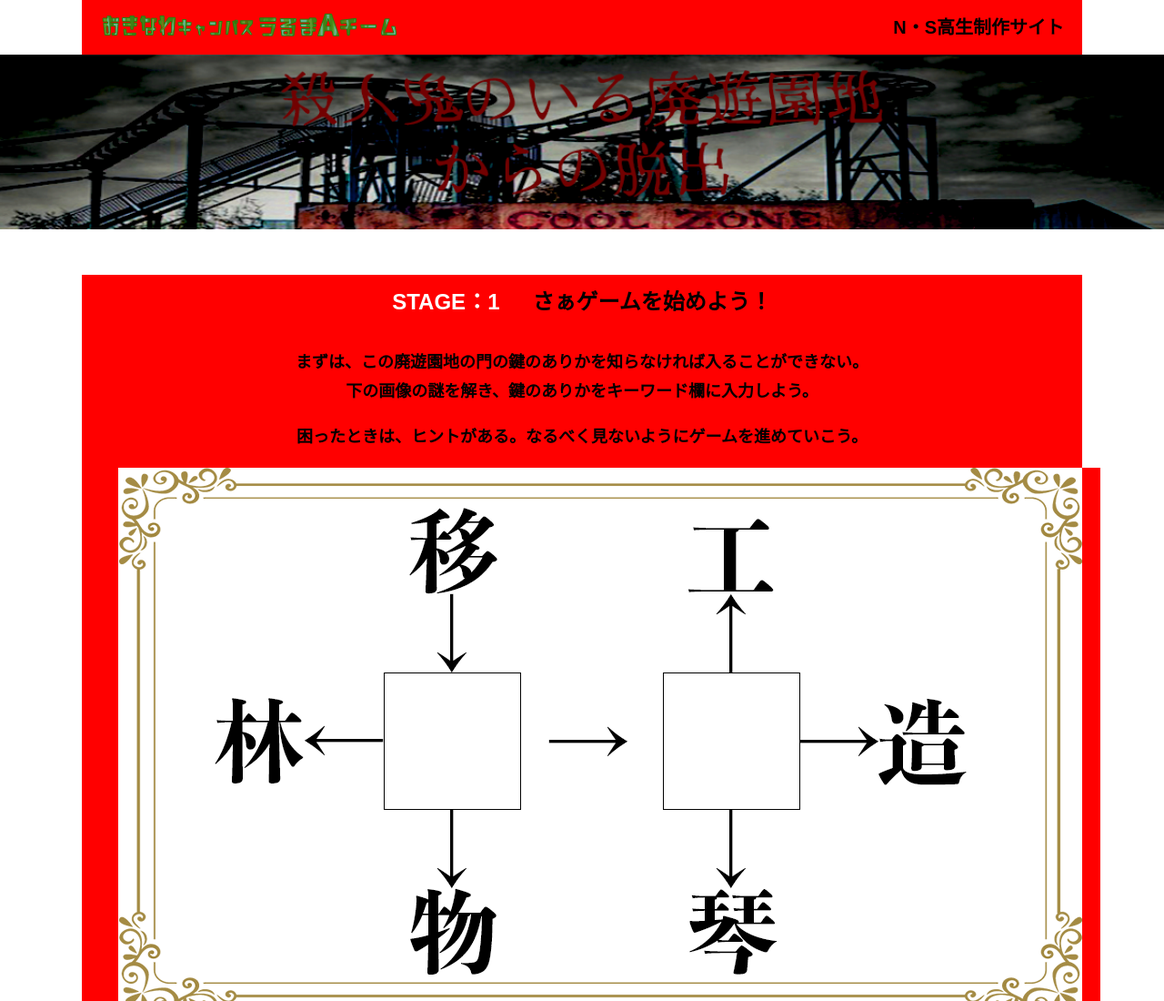
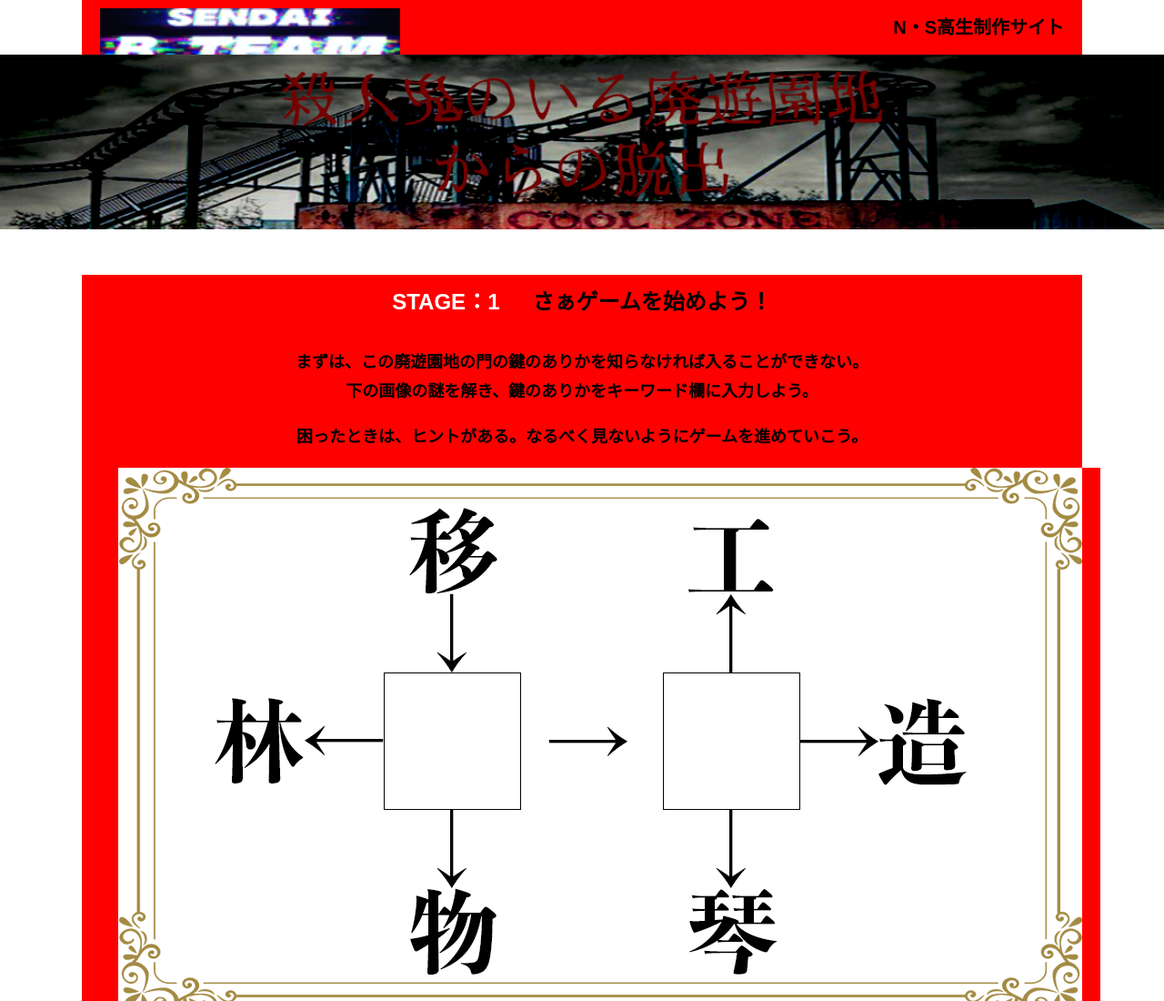
Before and after one commit to TasakiNana/alfa-sendai-B, a plain HTML site: page main.html in a window 1280 px wide. Shown: the top 1100 px of the page at 91% size. Drawn offline with nearby package versions, Linux system fonts and the light colour scheme.

Commit message:
Update main.html

```diff
--- a/main.html
+++ b/main.html
@@ -17,7 +17,7 @@
   </svg>
   <header class="header">
     <div class="container">
-      <div class="header__logo"><img src="assets/images/logo.svg" alt="チームロゴ"></div>
+      <div class="header__logo"><img src="assets/images/rogomini.png" alt="チームロゴ"></div>
       <div class="header__name">N・S高生制作サイト</div>
     </div>
   </header>
```
